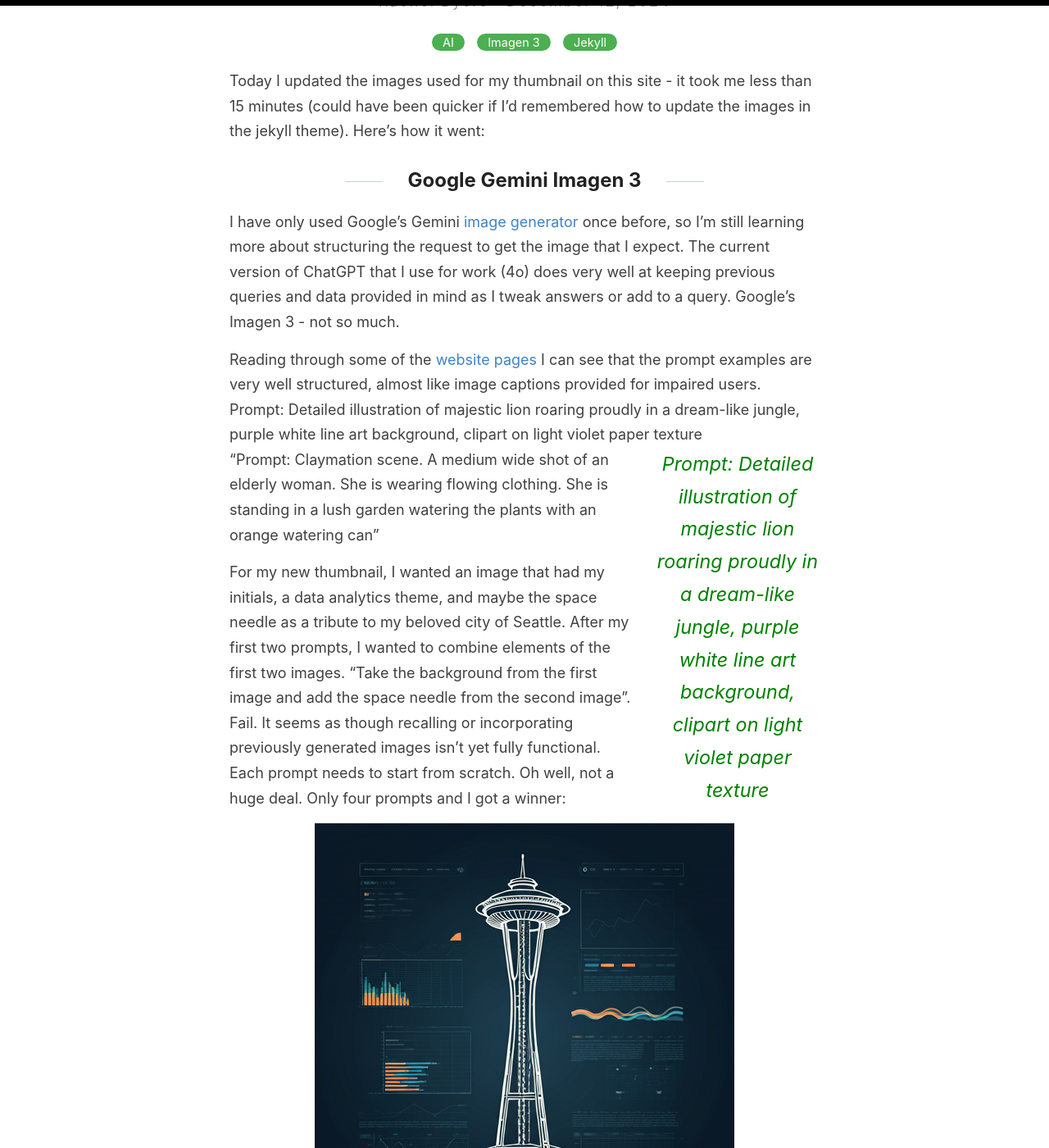
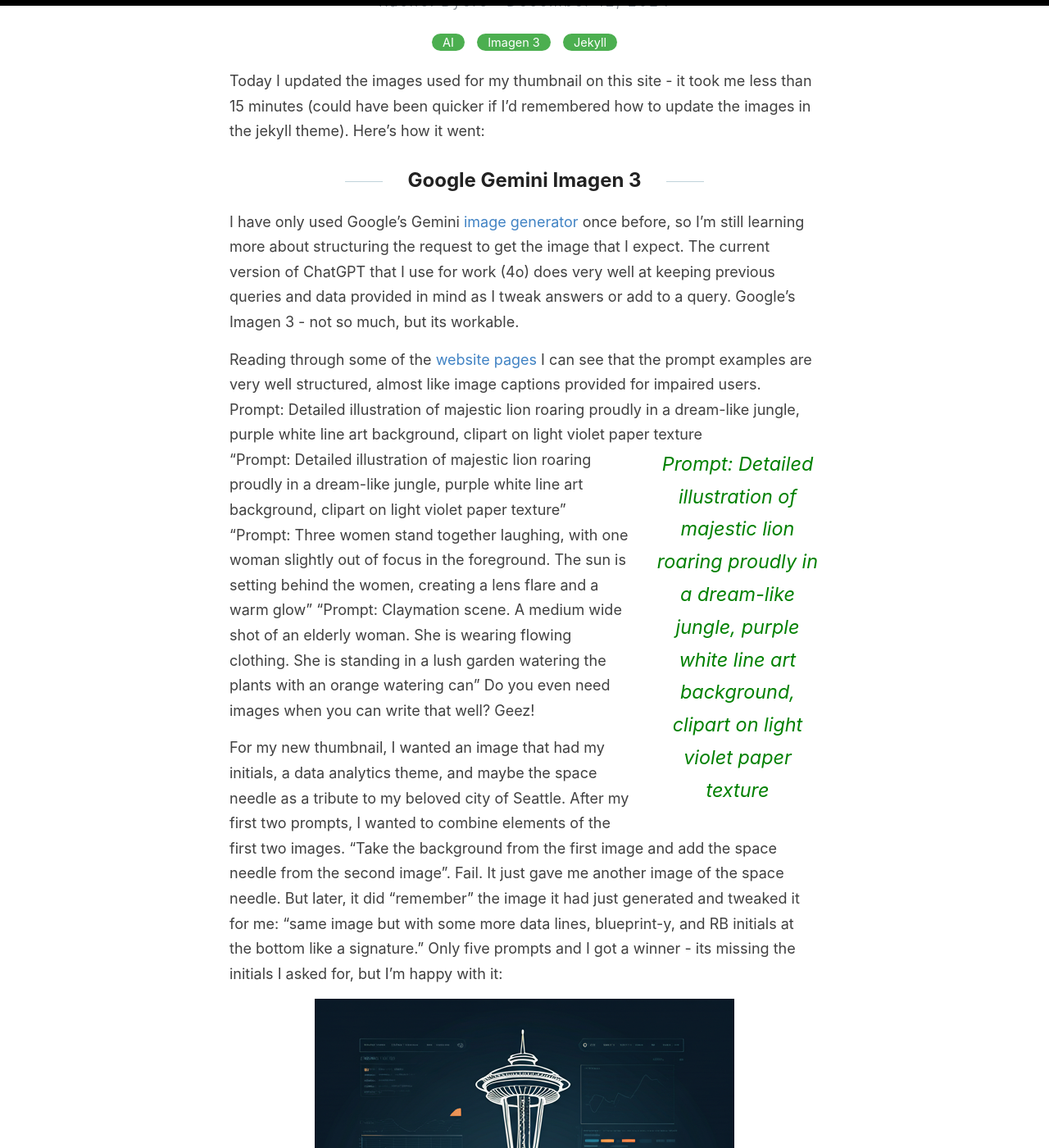
Before and after one commit to rbyers18/github-portfolio, a Jekyll site: the page built from _posts/2024-12-12-Using-Google-Imagen-3.md, in a window 1280 px wide and 1400 px high, scrolled down 294 px. Shown: the whole window at 82% size. Built offline with Jekyll 4.4.1, drawn with Linux system fonts in a browser that asks for light colours.

Commit message:
Update 2024-12-12-Using-Google-Imagen-3.md

```diff
--- a/_posts/2024-12-12-Using-Google-Imagen-3.md
+++ b/_posts/2024-12-12-Using-Google-Imagen-3.md
@@ -9,14 +9,17 @@
 
 ## Google Gemini Imagen 3
 
-I have only used Google's Gemini [image generator](https://gemini.google.com/app?is_sa=1&is_sa=1&android-min-version=301356232&ios-min-version=322.0&campaign_id=bkws&utm_source=sem&utm_source=google&utm_medium=paid-media&utm_medium=cpc&utm_campaign=bkws&utm_campaign=2024enUS_gemfeb&pt=9008&mt=8&ct=p-growth-sem-bkws&gad_source=1&gclid=Cj0KCQiAsOq6BhDuARIsAGQ4-zhmMGAKzAu9ID99R59vQ-Kq1FbadltBPyzcJC0_M7RqxdTTy40YtgsaAq9NEALw_wcB&gclsrc=aw.ds) once before, so I'm still learning more about structuring the request to get the image that I expect. The current version of ChatGPT that I use for work (4o) does very well at keeping previous queries and data provided in mind as I tweak answers or add to a query. Google's Imagen 3 - not so much.
+I have only used Google's Gemini [image generator](https://gemini.google.com/app?is_sa=1&is_sa=1&android-min-version=301356232&ios-min-version=322.0&campaign_id=bkws&utm_source=sem&utm_source=google&utm_medium=paid-media&utm_medium=cpc&utm_campaign=bkws&utm_campaign=2024enUS_gemfeb&pt=9008&mt=8&ct=p-growth-sem-bkws&gad_source=1&gclid=Cj0KCQiAsOq6BhDuARIsAGQ4-zhmMGAKzAu9ID99R59vQ-Kq1FbadltBPyzcJC0_M7RqxdTTy40YtgsaAq9NEALw_wcB&gclsrc=aw.ds) once before, so I'm still learning more about structuring the request to get the image that I expect. The current version of ChatGPT that I use for work (4o) does very well at keeping previous queries and data provided in mind as I tweak answers or add to a query. Google's Imagen 3 - not so much, but its workable.
 
 Reading through some of the [website pages](https://deepmind.google/technologies/imagen-3/) I can see that the prompt examples are very well structured, almost like image captions provided for impaired users.
 {% include pullquote.html quote="Prompt: Detailed illustration of majestic lion roaring proudly in a dream-like jungle, purple white line art background, clipart on light violet paper texture" %}
+"Prompt: Detailed illustration of majestic lion roaring proudly in a dream-like jungle, purple white line art background, clipart on light violet paper texture"
+"Prompt: Three women stand together laughing, with one woman slightly out of focus in the foreground. The sun is setting behind the women, creating a lens flare and a warm glow"
 "Prompt: Claymation scene. A medium wide shot of an elderly woman. She is wearing flowing clothing. She is standing in a lush garden watering the plants with an orange watering can"
+Do you even need images when you can write that well? Geez!
 
-For my new thumbnail, I wanted an image that had my initials, a data analytics theme, and maybe the space needle as a tribute to my beloved city of Seattle. After my first two prompts, I wanted to combine elements of the first two images. "Take the background from the first image and add the space needle from the second image". Fail.
-It seems as though recalling or incorporating previously generated images isn't yet fully functional. Each prompt needs to start from scratch. Oh well, not a huge deal. Only four prompts and I got a winner:
+For my new thumbnail, I wanted an image that had my initials, a data analytics theme, and maybe the space needle as a tribute to my beloved city of Seattle. After my first two prompts, I wanted to combine elements of the first two images. "Take the background from the first image and add the space needle from the second image". Fail. It just gave me another image of the space needle.
+But later, it did "remember" the image it had just generated and tweaked it for me: "same image but with some more data lines, blueprint-y, and RB initials at the bottom like a signature." Only five prompts and I got a winner - its missing the initials I asked for, but I'm happy with it:
 
 ![]({{site.baseurl}}/images/space needle.png)
 
```
